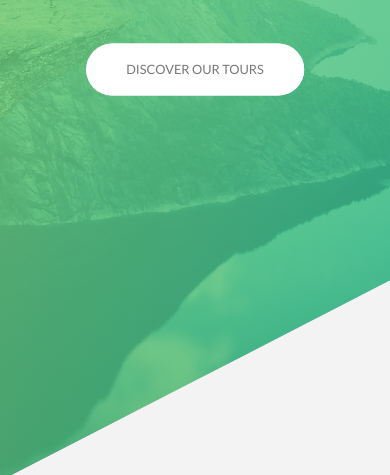
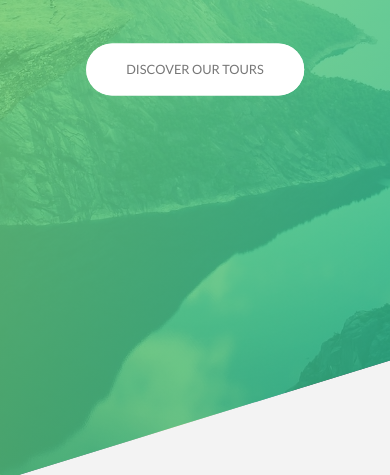
Before and after one commit to Akho0122/Natours, a website: page index.html in a window 390 px wide. Shown: the part 321-796 px from the top of the page. Drawn offline with Linux system fonts and the light colour scheme.

Commit message:
menu button was responsive

```diff
--- a/sass/abstracts/_variables.scss
+++ b/sass/abstracts/_variables.scss
@@ -21,6 +21,7 @@ $color-grey-dark-3: #333;
 $grid-width: 114rem;
 $gutter-vertical: 8rem;
 $gutter-horizontal: 6rem;
+$gutter-vertical-small: 6rem;
 
 //FONT_SIZES
 $default-font-size: 1.6rem;
--- a/sass/layout/_grid.scss
+++ b/sass/layout/_grid.scss
@@ -4,6 +4,13 @@
 
   &:not(:last-child) {
     margin-bottom: $gutter-vertical;
+
+    @include respond(tab-port){
+      margin-bottom: $gutter-vertical-small;
+    }
+  }
+  @include respond(tab-port){
+    max-width: 50rem;
   }
 
   @include clearfix;
@@ -12,6 +19,15 @@
 
     &:not(:last-child) {
       margin-right: $gutter-horizontal;
+
+      @include respond(tab-port){
+        margin-right: 0;
+        margin-bottom: $gutter-vertical-small;
+      }
+    }
+
+    @include respond(tab-port){
+      width: 100%!important;
     }
   }
 
--- a/sass/layout/_header.scss
+++ b/sass/layout/_header.scss
@@ -11,6 +11,11 @@
     --webkit-clip-path: polygon(0 0, 100% 0, 100% 75%, 0 100%);
     clip-path: polygon(0 0, 100% 0, 100% 75%, 0 100%);
     position: relative;
+
+    @include respond(phone){
+      --webkit-clip-path: polygon(0 0, 100% 0, 100% 85%, 0 100%);
+      clip-path: polygon(0 0, 100% 0, 100% 85%, 0 100%);
+    }
 
     .logo-box {
       position: absolute;
--- a/sass/layout/_navigation.scss
+++ b/sass/layout/_navigation.scss
@@ -14,6 +14,17 @@
     box-shadow: 0 1rem 3rem rgba($color-black, 0.3);
     text-align: center;
     cursor: pointer;
+
+    @include respond(tab-port){
+      top: 4.5rem;
+      right: 4.5rem;
+      height: 5rem;
+      width: 5rem;
+    }
+    @include respond(phone){
+      top: 3.9rem;
+      right: 3.5rem;
+    }
   }
   &__background {
     height: 6rem;
@@ -28,7 +39,17 @@
     );
     z-index: 1000;
     transition: transform 0.8s cubic-bezier(0.86, 0, 0.07, 1);
-    // transform: scale(80);
+
+    @include respond(tab-port){
+      top: 4.5rem;
+      right: 4.5rem;
+      height: 5rem;
+      width: 5rem;
+    }
+    @include respond(phone){
+      top: 3.9rem;
+      right: 3.5rem;
+    }
   }
   &__nav {
     height: 100vh;
@@ -94,13 +115,20 @@
   &__icon {
     position: relative;
     margin-top: 3.4rem;
+    @include respond(tab-port){
+      margin-top: 2.5rem;
+    }
     &,
     &::before,
     &::after {
-      width: 3rem;
+      width: 3.2rem;
       height: 3px;
       background-color: $color-grey-dark-2;
       display: inline-block;
+      @include respond(tab-port){
+        width: 2.3rem;
+        height: 2px;
+      }
     }
     &::before,
     &::after {
```
Also changed, not shown: css/style.css.
